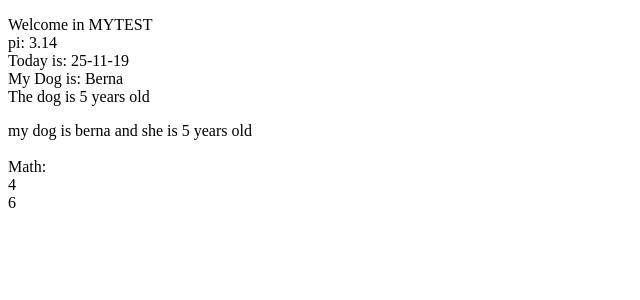
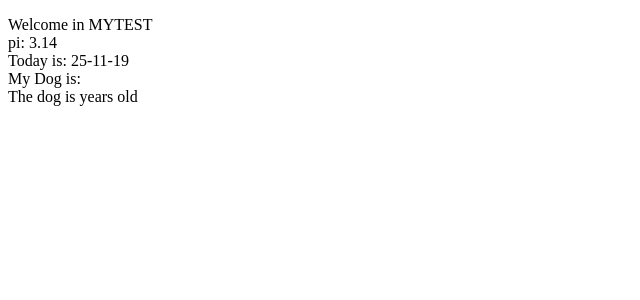
Before and after one commit to Kacperem/AngularTrainingAPPS, an Angular app: page / in a window 1280 px wide. Shown: the top 300 px of the page, without its empty margins (0-640 px from the left). Built offline with nearby package versions, Linux system fonts and the light colour scheme.

Commit message:
question mark

```diff
--- a/src/app/app.component.html
+++ b/src/app/app.component.html
@@ -2,14 +2,6 @@
   Welcome in {{title | uppercase}}<br>
   pi: {{pi | number: '1.1-2'}}<br>
   Today is: {{date | date: 'dd-MM-yy'}}<br>
-  My Dog is: {{mydog.name}}<br>
-  The dog is {{mydog.age}} years old<br>
+  My Dog is: {{mydog && mydog?.name}}<br>
+  The dog is {{mydog?.age}} years old<br>
 </p>
-
-{{showMyDog() | lowercase}}
-<br>
-<br>
-Math:<br>
-{{2+2}}
-<br>
-{{2+2*2}}
--- a/src/app/app.component.ts
+++ b/src/app/app.component.ts
@@ -10,11 +10,9 @@ export class AppComponent {
   pi = Math.PI;
   date = new Date();
 
-  mydog = new MyDog('Berna', 5);
+  mydog: MyDog;
 
-  showMyDog() {
-    return 'My Dog is ' + this.mydog.name + ' and she is ' + this.mydog.age + ' years old';
-  }
+
 
 
 }
```
